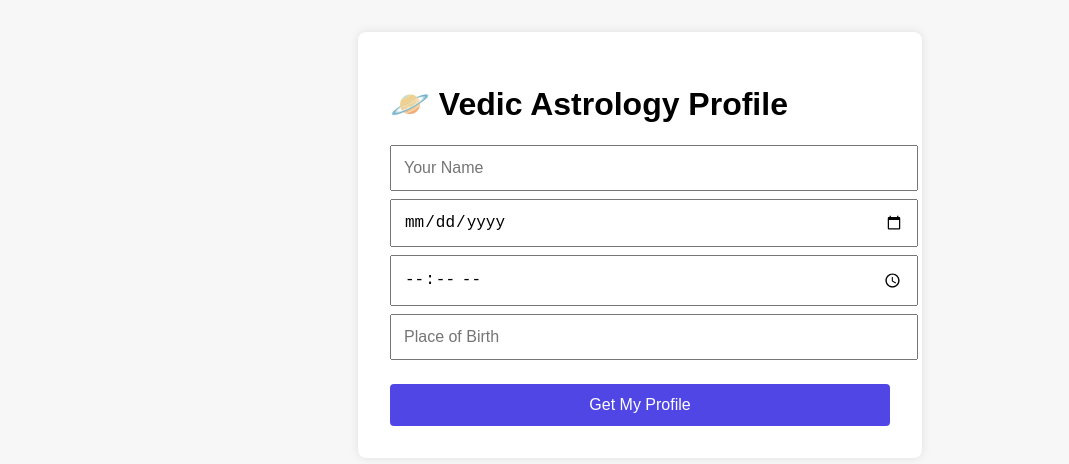
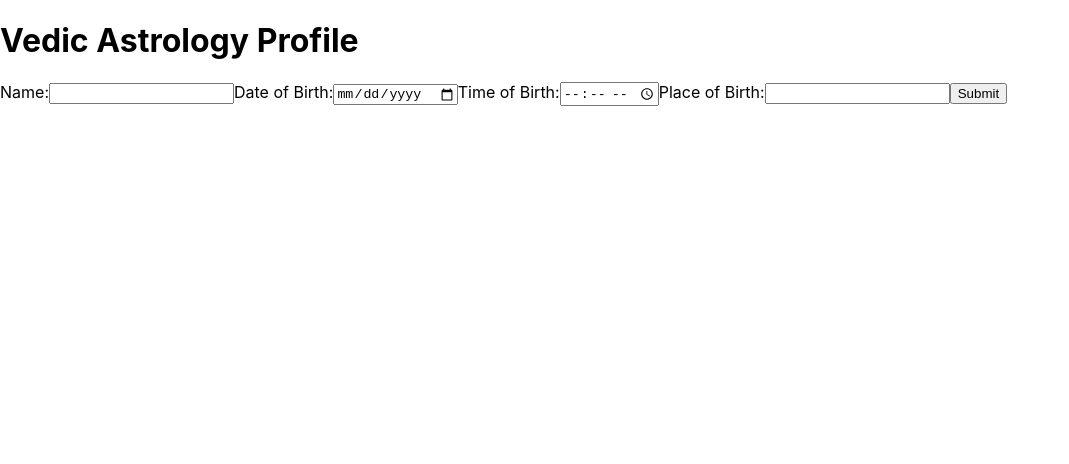
Before and after one commit to shlesh/CosmicDharma, a React (Vite) app: page / in a window 1280 px wide. Shown: the top 464 px of the page, without its empty margins (0-1069 px from the left). Built offline with nearby package versions, Linux system fonts and the light colour scheme; no server answers.

Commit message:
almost unified

```diff
--- a/src/App.jsx
+++ b/src/App.jsx
@@ -1,56 +1,103 @@
 import { useState } from "react";
-import "./App.css";
 
-function App() {
-  const [form, setForm] = useState({
-    name: "",
-    dob: "",
-    tob: "",
-    pob: "",
-  });
+export default function App() {
+  const [form, setForm] = useState({ name: "", dob: "", tob: "", pob: "" });
   const [result, setResult] = useState(null);
+  const [error, setError] = useState("");
+  const [loading, setLoading] = useState(false);
+
+  const apiUrl = import.meta.env.VITE_API_URL || "http://localhost:8000";
 
   const handleChange = (e) => {
-    setForm({ ...form, [e.target.name]: e.target.value });
+    const { name, value } = e.target;
+    setForm((prev) => ({ ...prev, [name]: value }));
   };
 
-  const handleSubmit = async () => {
+  const handleSubmit = async (e) => {
+    e.preventDefault();
+    setLoading(true);
+    setError("");
+    setResult(null);
     try {
-      const apiUrl = import.meta.env.VITE_API_URL || "http://localhost:8000";
       const res = await fetch(`${apiUrl}/profile`, {
         method: "POST",
         headers: { "Content-Type": "application/json" },
         body: JSON.stringify(form),
       });
       const data = await res.json();
+      if (!res.ok) throw new Error(data.detail || "Server error");
       setResult(data);
     } catch (err) {
-      console.error(err);
-      alert("Could not fetch profile. Try again later.");
+      setError(err.message);
+    } finally {
+      setLoading(false);
     }
   };
 
   return (
-    <div className="container">
-      <h1>🪐 Vedic Astrology Profile</h1>
-      <input name="name" placeholder="Your Name" onChange={handleChange} />
-      <input name="dob" type="date" onChange={handleChange} />
-      <input name="tob" type="time" onChange={handleChange} />
-      <input name="pob" placeholder="Place of Birth" onChange={handleChange} />
-      <button onClick={handleSubmit}>Get My Profile</button>
+    <div className="app-container">
+      <h1>Vedic Astrology Profile</h1>
+      <form onSubmit={handleSubmit} className="profile-form">
+        <label>
+          Name:
+          <input
+            name="name"
+            value={form.name}
+            onChange={handleChange}
+            required
+          />
+        </label>
+
+        <label>
+          Date of Birth:
+          <input
+            type="date"
+            name="dob"
+            value={form.dob}
+            onChange={handleChange}
+            required
+          />
+        </label>
+
+        <label>
+          Time of Birth:
+          <input
+            type="time"
+            name="tob"
+            value={form.tob}
+            onChange={handleChange}
+            required
+          />
+        </label>
+
+        <label>
+          Place of Birth:
+          <input
+            name="pob"
+            value={form.pob}
+            onChange={handleChange}
+            required
+          />
+        </label>
+
+        <button type="submit" disabled={loading}>
+          {loading ? "Calculating..." : "Submit"}
+        </button>
+      </form>
+
+      {error && <div className="error">Error: {error}</div>}
 
       {result && (
         <div className="result">
-          <h2>Your Vedic Profile</h2>
-          <p><strong>Lagna:</strong> {result.lagna}</p>
-          <p><strong>Moon Sign:</strong> {result.rashi}</p>
-          <p><strong>Nakshatra:</strong> {result.nakshatra} (Pada {result.pada})</p>
-          <p><strong>Mahadasha:</strong> {result.mahadasa}</p>
-          <p><em>{result.message}</em></p>
+          <h2>Profile Results</h2>
+          <ul>
+            <li><strong>Moon Longitude:</strong> {result.moon_longitude.toFixed(4)}</li>
+            <li><strong>Rashi:</strong> {result.rashi}</li>
+            <li><strong>Nakshatra:</strong> {result.nakshatra}</li>
+            <li><strong>Pada:</strong> {result.pada}</li>
+          </ul>
         </div>
       )}
     </div>
   );
 }
-
-export default App;
--- a/vite.config.js
+++ b/vite.config.js
@@ -1,11 +1,27 @@
-import { defineConfig } from "vite";
-import react from "@vitejs/plugin-react";
+// vite.config.js
+import { defineConfig } from 'vite'
+import react from '@vitejs/plugin-react'
 
-// https://vitejs.dev/config/
 export default defineConfig({
   plugins: [react()],
   test: {
     globals: true,
     environment: 'jsdom',
   },
+  server: {
+    // proxy any request starting with /profile to your FastAPI
+    proxy: {
+      '/profile': {
+        target: 'http://localhost:8000',
+        changeOrigin: true,
+        secure: false,
+      },
+       // if you also want to browse the OpenAPI JSON
+      '/openapi.json': {
+        target: 'http://localhost:8000',
+        changeOrigin: true,
+        secure: false,
+      },
+    },
+  },
 })
```
Also changed, not shown: package.json (+5 -5 lines), .devcontainer/devcontainer.json, 2 other files (tests, documents, lock files or other folders).
